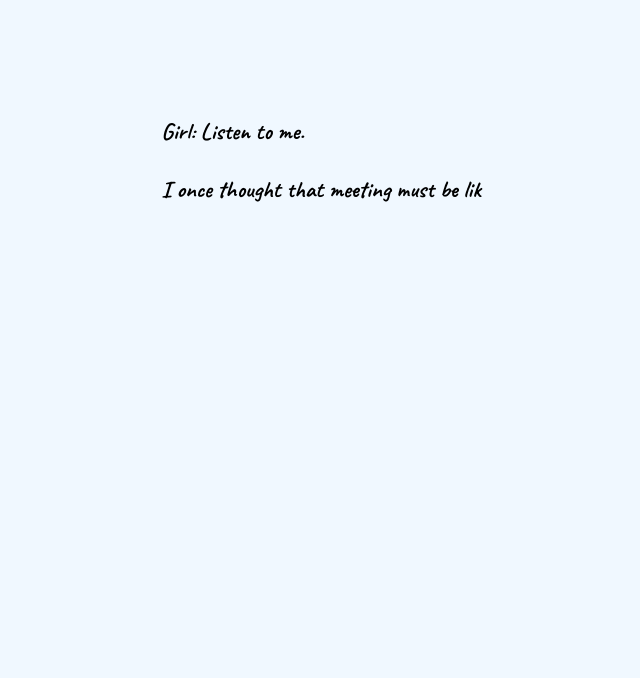
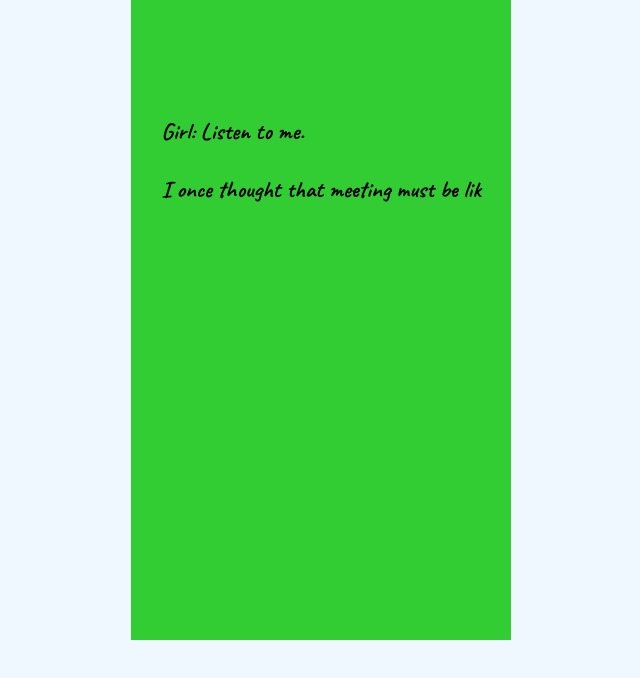
Before and after one commit to IndieDev2003/letter, a React (Vite) app: page / in a window 1280 px wide. Shown: the top 678 px of the page, without its empty margins (319-959 px from the left). Built offline with nearby package versions, Linux system fonts and the light colour scheme; a web font is replaced by a local one.

Commit message:
Update index.css

```diff
--- a/src/index.css
+++ b/src/index.css
@@ -14,6 +14,7 @@ justify-content:center;
 }
 .letter{
   margin-bottom:30px ;
+background-color:limegreen;
 }
 .letter-content {
   padding: 0 30px 20vh 30px;
```
